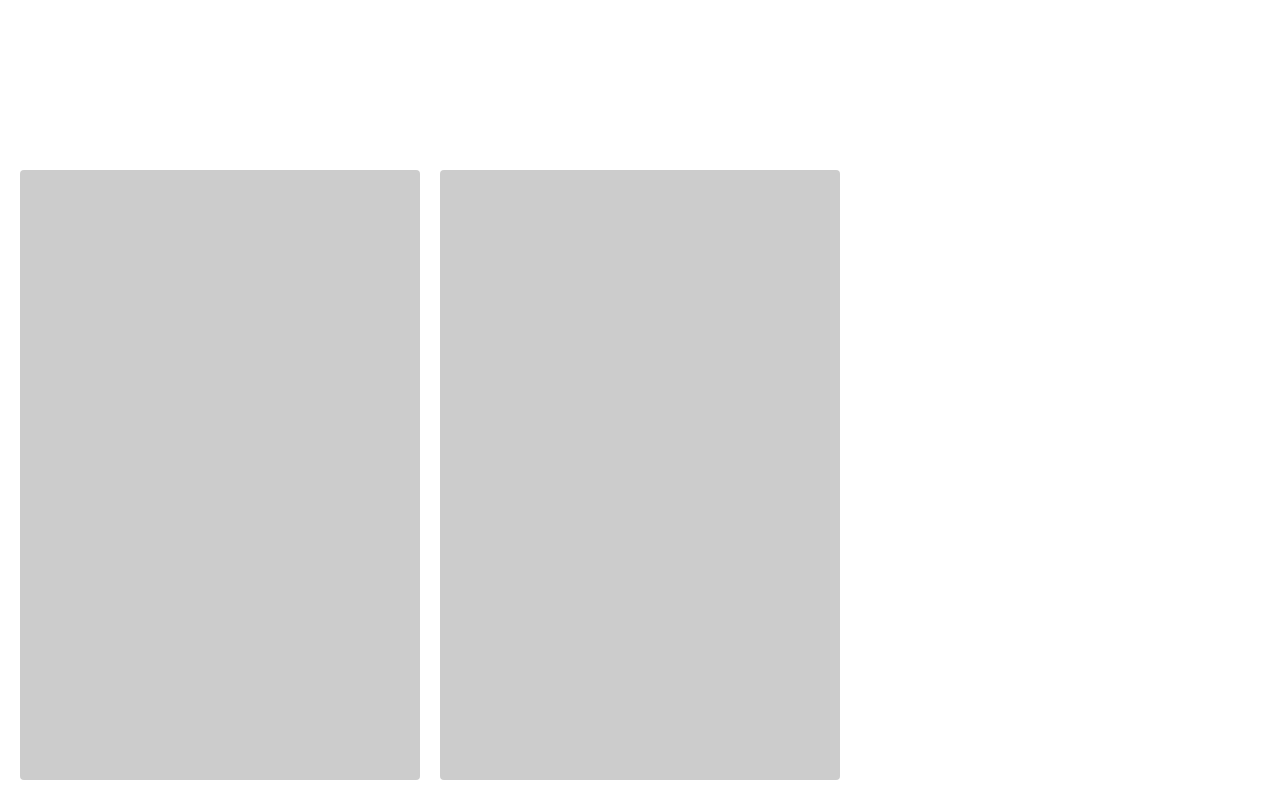
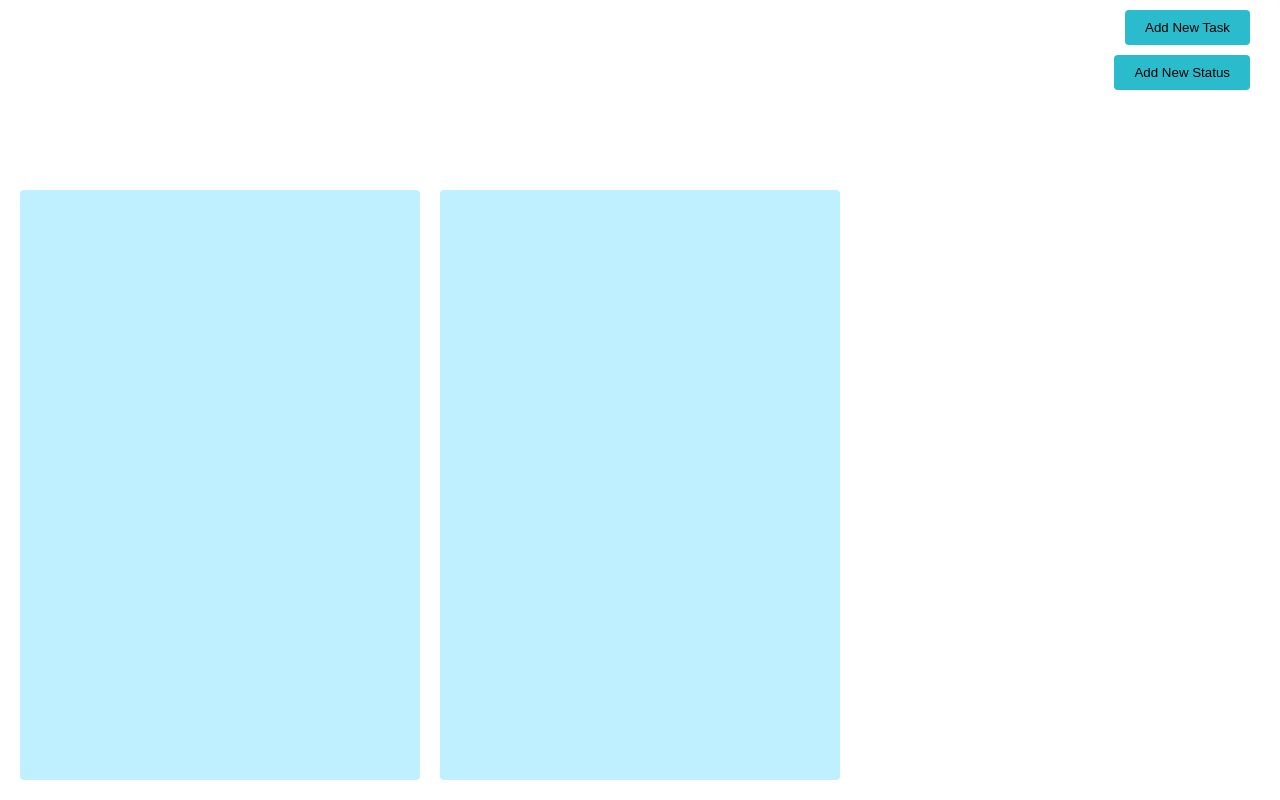
Before and after one commit to sonamguptacs/task_board, a React (Create React App) app: page / in a window 1280 px wide. Built offline with nearby package versions, Linux system fonts and the light colour scheme.

Commit message:
added header buttons

```diff
--- /dev/null
+++ b/src/components/Header.jsx
@@ -0,0 +1,10 @@
+import React from 'react'
+
+export const Header=()=> {
+  return (
+      <div className={'header'}>
+        <button>Add New Task</button>
+        <button>Add New Status</button>
+    </div>
+  )
+}
--- /dev/null
+++ b/src/components/TaskBoard.jsx
@@ -0,0 +1,11 @@
+import React from 'react'
+import { StateColumn } from './StateColumn'
+
+export default function TaskBoard() {
+  return (
+    <div className={'task_board'}>
+      <StateColumn />
+      <StateColumn />
+    </div>
+  )
+}
--- a/src/components/TaskBoardLayout.jsx
+++ b/src/components/TaskBoardLayout.jsx
@@ -1,16 +1,13 @@
 import React from 'react'
-import './task.css';
-import { StateColumn } from './StateColumn';
+import './task.css'
+import { Header } from './Header'
+import TaskBoard from './TaskBoard'
 
-export const TaskBoardLayout=()=> {
+export const TaskBoardLayout = () => {
   return (
-      <div className="layout">
-          <div className={'header'}></div>
-          <div className={'task_board'}>
-              <StateColumn />
-              <StateColumn />
-          </div>
-
+    <div className="layout">
+      <Header />
+      <TaskBoard />
     </div>
   )
 }
--- a/src/components/task.css
+++ b/src/components/task.css
@@ -12,13 +12,28 @@
 }
 
 .header {
+  padding: 10px;
   height: 150px;
+  display: flex;
+  align-items: flex-end;
+  flex-direction: column;
+  gap: 10px;
+  button {
+    padding: 10px 20px;
+    border-radius: 4px;
+    border: 0px;
+    background-color: #2abccc;
+    cursor: pointer;
+    &:hover {
+      background-color: #bfffff;
+    }
+  }
 }
 
 .state_column {
   border-radius: 4px;
   height: 100%;
-  background-color: #ccc;
+  background-color: #bff0ff;
   flex: 1 1 auto;
   height: 100%;
   max-width: 400px;
```
